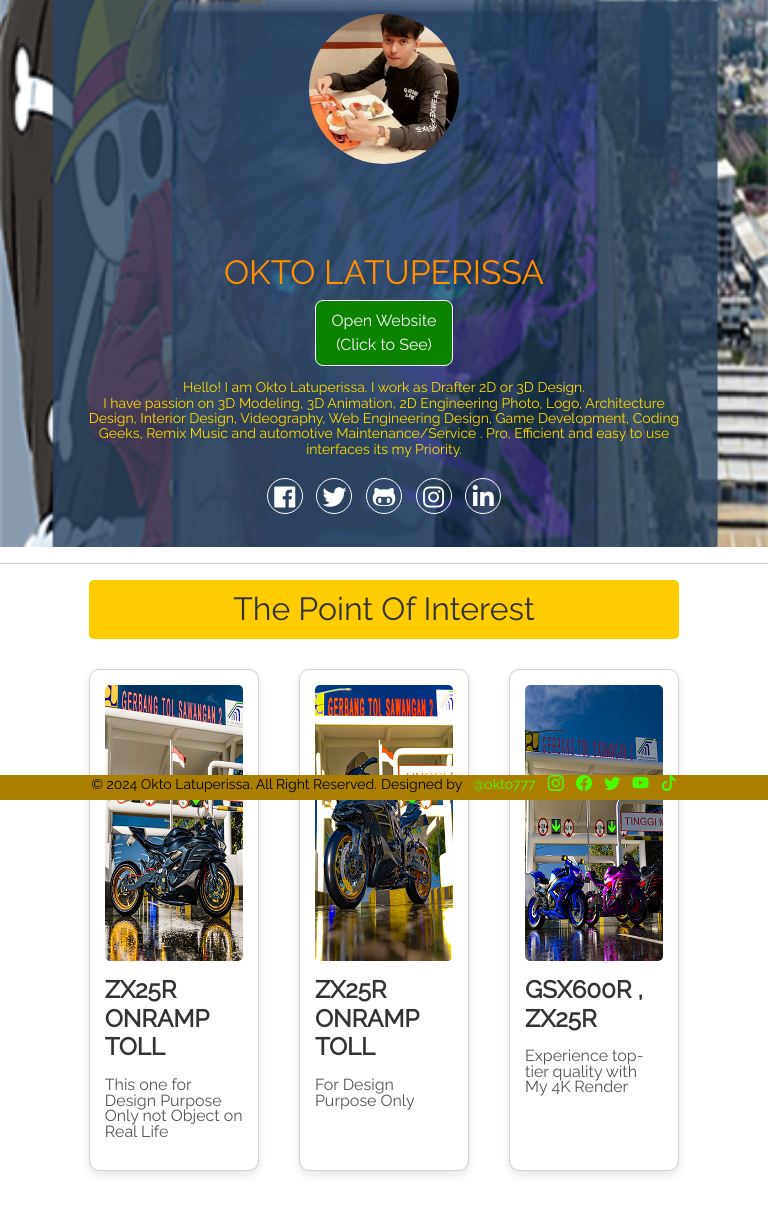
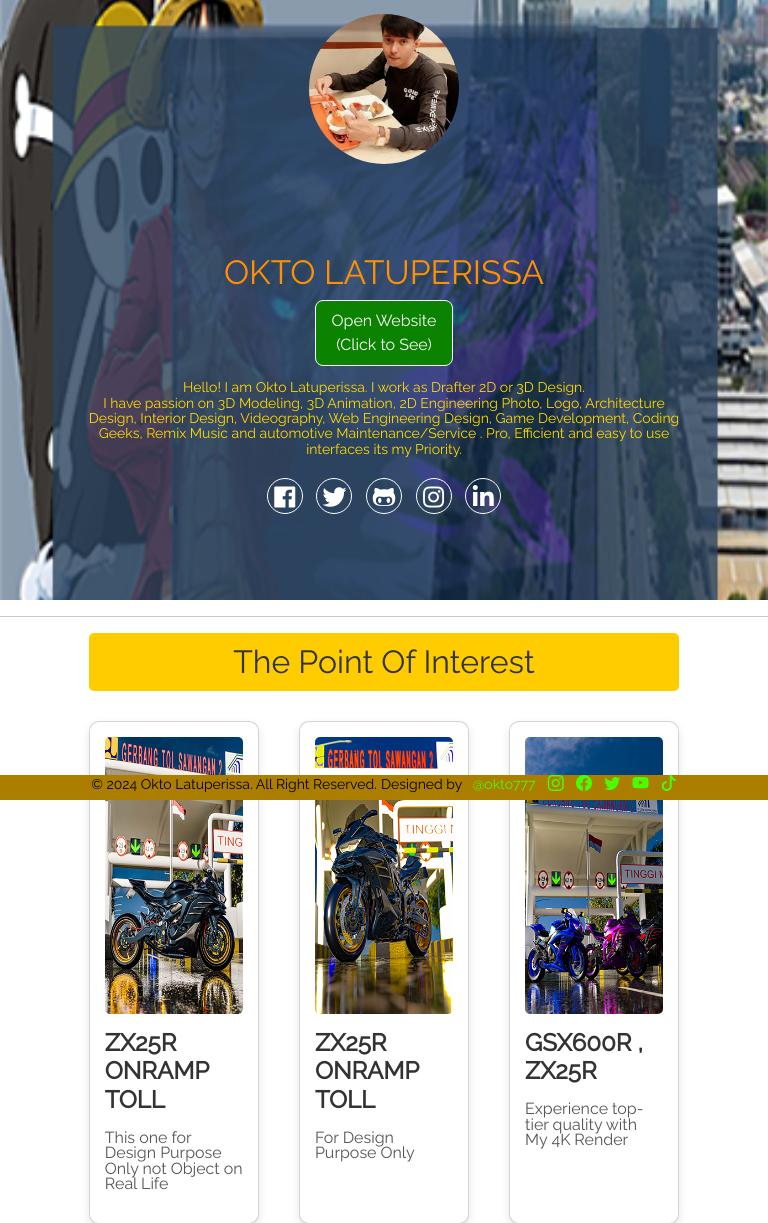
Before and after one commit to okto7/okto7.github.io, a PHP site: page / in a window 768 px wide. Shown: the top 1223 px of the page. Run offline with PHP 8.4, Linux system fonts and the light colour scheme; some libraries are stand-ins or nearby versions.

Commit message:
Update style.css

```diff
--- a/style.css
+++ b/style.css
@@ -454,7 +454,7 @@ footer a:hover {
     background-position: center;
     color: white;
     width: 100%; /* Ensure header takes full width */
-    min-height: 300px; /* Adjust height to fit landscape mode */
+    min-height: 600px; /* Adjust height to fit landscape mode */
   }
 
   .course {
```
